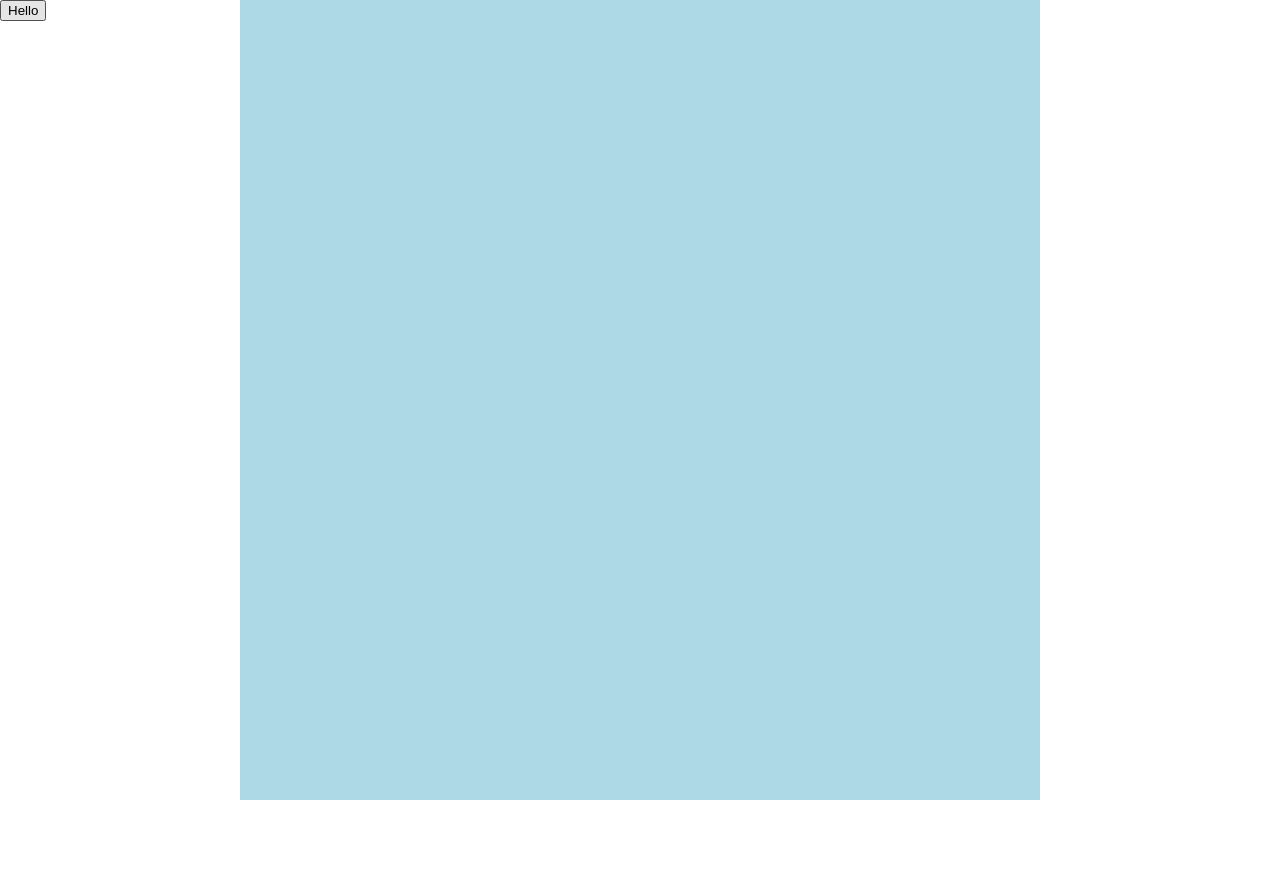
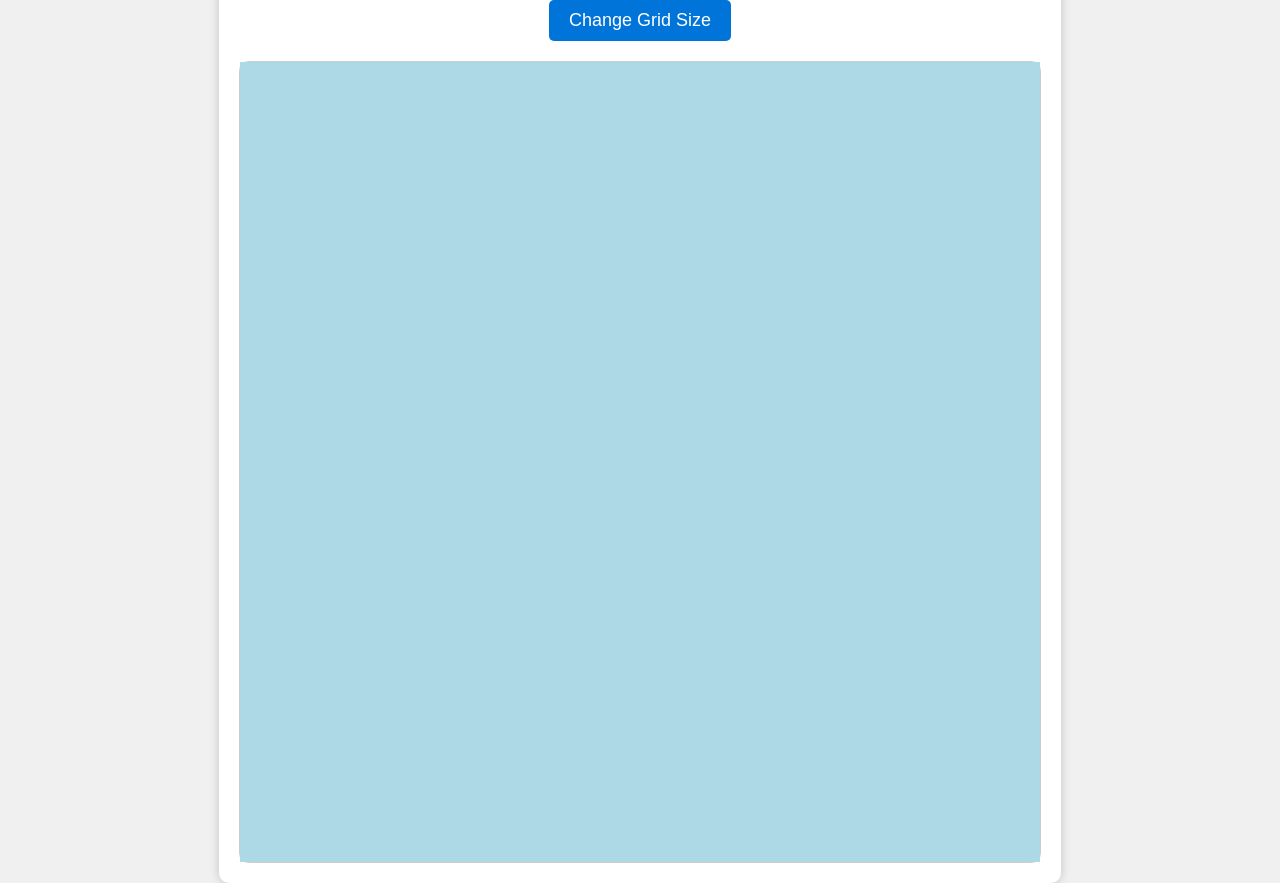
Before and after one commit to Kraalle/etch-a-sketch, a plain HTML site: page index.html in a window 1280 px wide. Before the commit the page ends 800 px from the top, so only its background shows below. Drawn offline with Linux system fonts and the light colour scheme.

Commit message:
added random color generator and styles up webpage with css

```diff
--- a/app.js
+++ b/app.js
@@ -17,7 +17,8 @@ function createGrid(size) {
         box.style.height = `${cellSize}px`;
         container.appendChild(box);
         box.addEventListener('mouseover', () => {
-            box.style.backgroundColor = 'green';
+            const randomColor = getRandomColor();
+            box.style.backgroundColor = randomColor;
         })
     }
 }
@@ -30,6 +31,11 @@ function randomColorGenerator() {
         const randomColor = "#" + Math.floor(Math.random() * 16777215).toString(16);
         colors.push(randomColor);
     }
+}
+
+function getRandomColor() {
+    randomIndex = Math.floor(Math.random() * colors.length);
+    return colors[randomIndex];
 }
 
 
@@ -58,3 +64,4 @@ btn.addEventListener('click', () => {
 })
 
 createGrid(gridSize);
+randomColorGenerator();
--- a/index.html
+++ b/index.html
@@ -9,8 +9,10 @@
 </head>
 <body>
     <div class="main-container">
-        <button class="btn" id="btn">Hello</button>
+        <h1>Etch-a-Sketch</h1>
+        <button class="btn" id="btn">Change Grid Size</button>
         <div class="flex-container" id="container"></div>
     </div>
 </body>
+</body>
 </html>
--- a/styles.css
+++ b/styles.css
@@ -1,21 +1,55 @@
 body {
     margin: 0;
     height: 100vh;
+    display: flex;
+    flex-direction: column;
+    justify-content: center;
+    align-items: center;
+    background-color: #f0f0f0;
+    font-family: Arial, sans-serif;
+}
+
+.main-container {
+    text-align: center;
+    background-color: #fff;
+    border-radius: 10px;
+    padding: 20px;
+    box-shadow: 0 0 10px rgba(0, 0, 0, 0.2);
+}
+
+h1 {
+    font-size: 36px;
+    margin: 10px 0;
+}
+
+.btn {
+    background-color: #0074d9;
+    color: #fff;
+    border: none;
+    border-radius: 5px;
+    padding: 10px 20px;
+    font-size: 18px;
+    cursor: pointer;
+}
+
+.btn:hover {
+    background-color: #0056b3;
 }
 
 .box {
-   width: 50px;
-   height: 50px;
-   background-color: lightblue;
+    width: 40px;
+    height: 40px;
+    background-color: lightblue;
 }
 
 .flex-container {
     display: flex;
     flex-wrap: wrap;
+    justify-content: center;
+    align-items: center;
     width: 800px;
     height: 800px;
-    position: absolute;
-    top: 50%;
-    left: 50%;
-    transform: translate(-50%, -50%);
+    border: 1px solid #ccc;
+    border-radius: 10px;
+    margin-top: 20px;
 }
```
